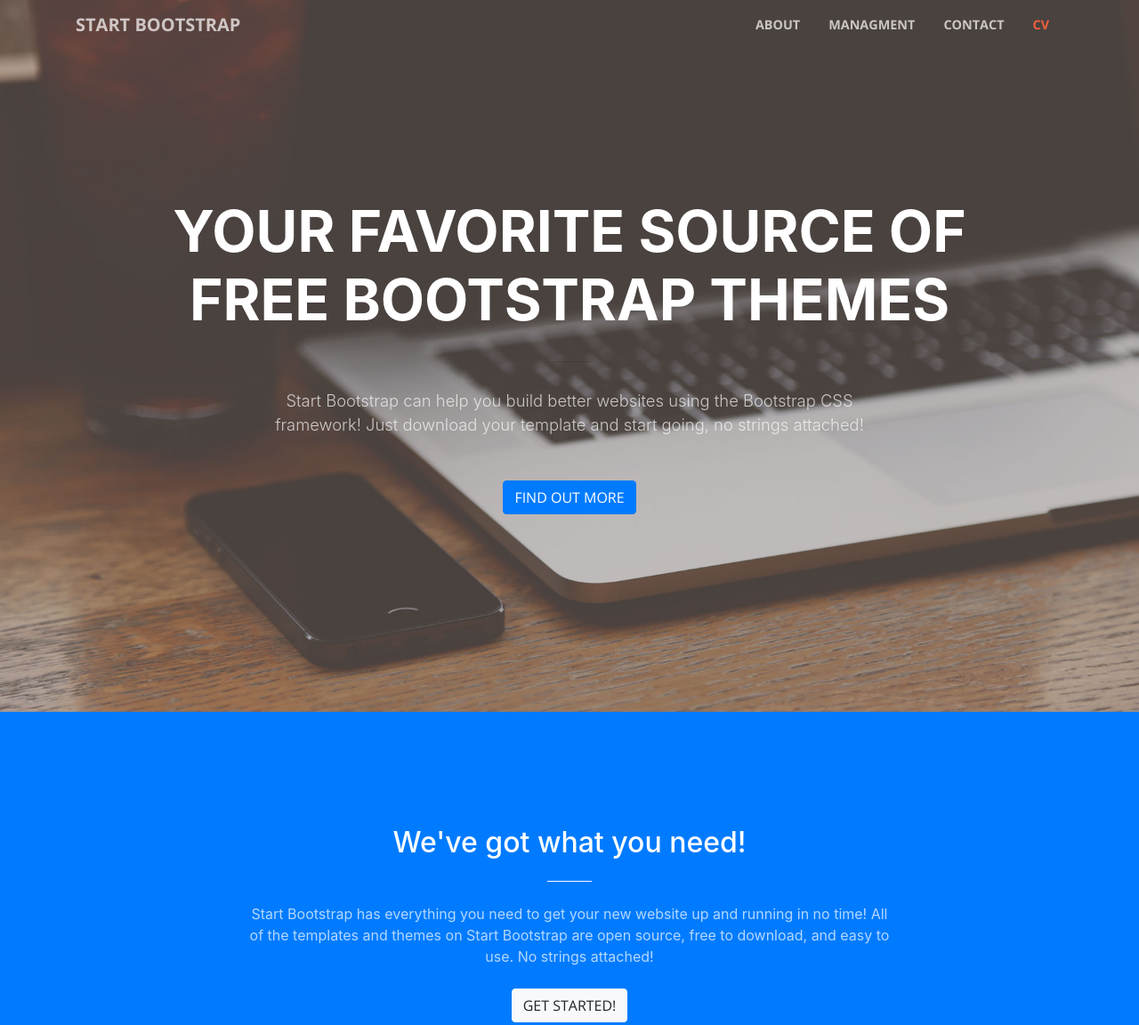
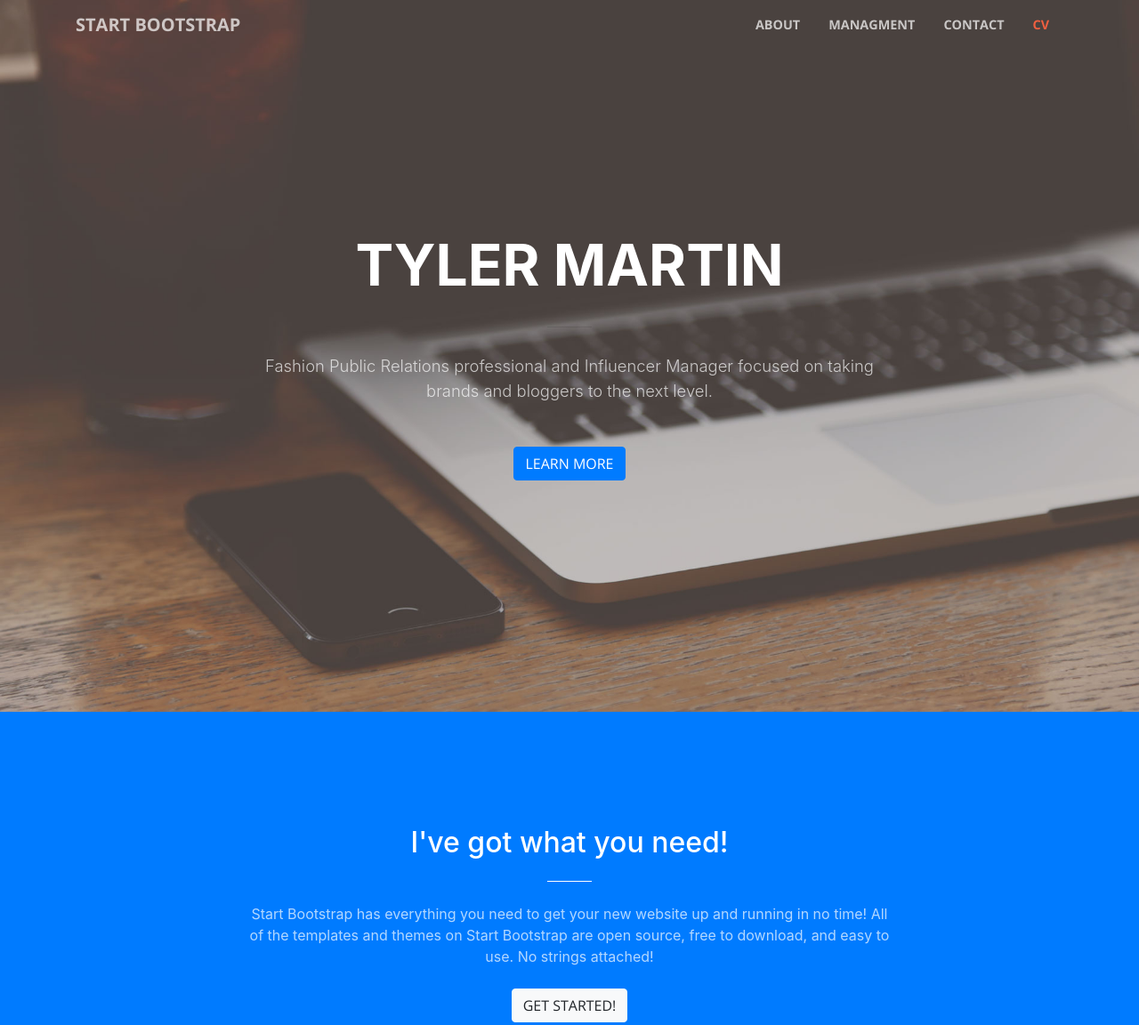
Before and after one commit to Raven2ny/PersonalSite, a website with bundled scripts: page index.html in a window 1280 px wide. Shown: the top 1152 px of the page at 89% size. Built offline with nearby package versions, Linux system fonts and the light colour scheme.

Commit message:
Update index.html

```diff
--- a/index.html
+++ b/index.html
@@ -59,13 +59,13 @@
         <div class="row">
           <div class="col-lg-10 mx-auto">
             <h1 class="text-uppercase">
-              <strong>Your Favorite Source of Free Bootstrap Themes</strong>
+              <strong>Tyler Martin</strong>
             </h1>
             <hr>
           </div>
           <div class="col-lg-8 mx-auto">
-            <p class="text-faded mb-5">Start Bootstrap can help you build better websites using the Bootstrap CSS framework! Just download your template and start going, no strings attached!</p>
-            <a class="btn btn-primary btn-xl js-scroll-trigger" href="#about">Find Out More</a>
+            <p class="text-faded mb-5">Fashion Public Relations professional and Influencer Manager focused on taking brands and bloggers to the next level.</p>
+            <a class="btn btn-primary btn-xl js-scroll-trigger" href="#about">Learn more</a>
           </div>
         </div>
       </div>
@@ -75,7 +75,7 @@
       <div class="container">
         <div class="row">
           <div class="col-lg-8 mx-auto text-center">
-            <h2 class="section-heading text-white">We've got what you need!</h2>
+            <h2 class="section-heading text-white">I've got what you need!</h2>
             <hr class="light my-4">
             <p class="text-faded mb-4">Start Bootstrap has everything you need to get your new website up and running in no time! All of the templates and themes on Start Bootstrap are open source, free to download, and easy to use. No strings attached!</p>
             <a class="btn btn-light btn-xl js-scroll-trigger" href="#services">Get Started!</a>
```
